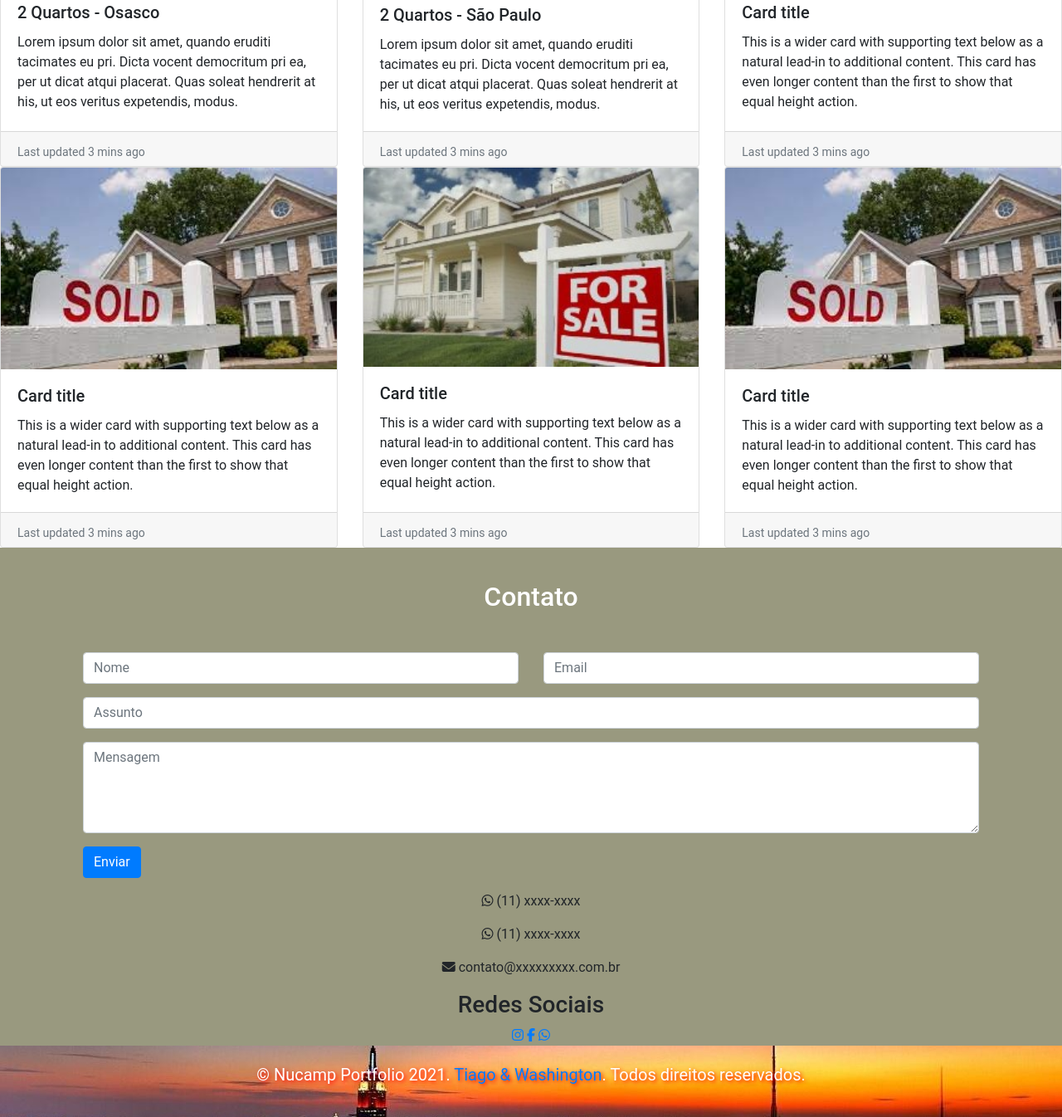
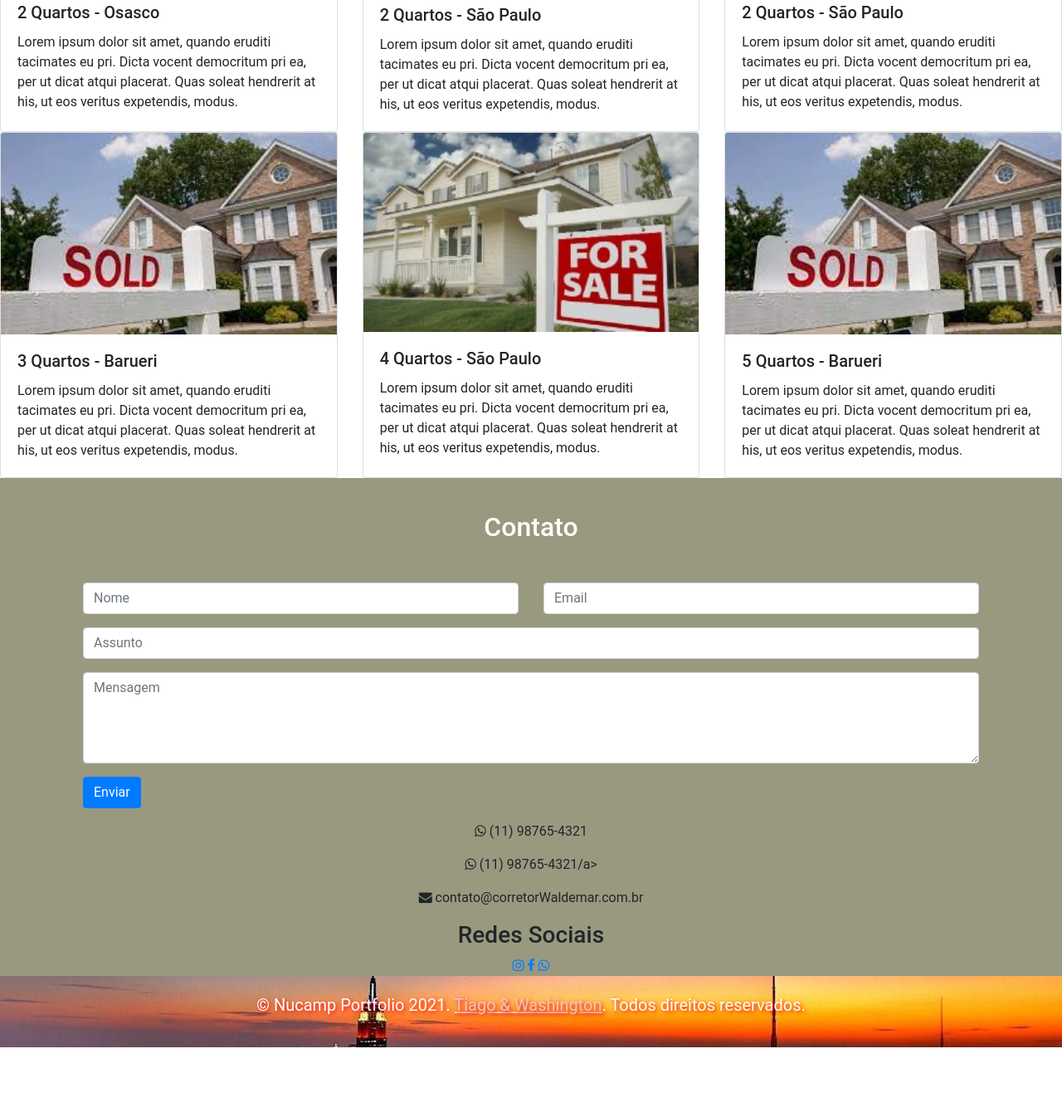
Before and after one commit to dcWashington/bootcampPortfolio, a website: page index.html in a window 1280 px wide. Shown: the part 1194-2540 px from the top of the page at 83% size. After the commit the page ends 2456 px from the top, so only its background shows below. Drawn offline with nearby package versions, Linux system fonts and the light colour scheme.

Commit message:
NPM Scripts Part 1

```diff
--- a/css/styles.css
+++ b/css/styles.css
@@ -53,6 +53,11 @@ header {
   padding: 20px 0;
 }
 
+.authorStyle{
+  color: rgb(236, 199, 199);
+  text-decoration: underline;
+}
+
 .title-padding {
   padding: 40px 0;
 }
@@ -60,7 +65,3 @@ header {
 #contact-us {
   background-color: rgb(153, 153, 127);
 }
-
-.card-footer {
-  padding-bottom: 5px;
-}
--- a/index.html
+++ b/index.html
@@ -19,8 +19,11 @@
 
     <title>Portfolio</title>
   </head>
+
   <body>
     <header>
+
+      <!-- Navbar -->
       <nav class="navbar navbar-expand-md navbar-dark bg-trasparent sticky-top">
         <div class="container">
           <a class="navbar-brand" href="#">
@@ -79,6 +82,7 @@
           wrong.
         </h3>
 
+      <!-- Search bar -->
         <div class="container-fluid">
           <label for="city" class="row form-label justify-content-center mt-5"
             >Cidades</label
@@ -105,10 +109,7 @@
       </div>
     </header>
 
-    <!-- ===================== -->
     <!-- Featued Homes Section -->
-    <!-- ===================== -->
-
     <div class="featuredHomes">
       <div>
         <h1 class="text-center title-padding">Destaques</h1>
@@ -123,9 +124,6 @@
                 Lorem ipsum dolor sit amet, quando eruditi tacimates eu pri. Dicta vocent democritum pri ea, per ut dicat atqui placerat. Quas soleat hendrerit at his, ut eos veritus expetendis, modus.
               </p>
             </div>
-            <div class="card-footer">
-              <small class="text-muted">Last updated 3 mins ago</small>
-            </div>
           </div>
         </div>
         <div class="col">
@@ -137,8 +135,27 @@
                 Lorem ipsum dolor sit amet, quando eruditi tacimates eu pri. Dicta vocent democritum pri ea, per ut dicat atqui placerat. Quas soleat hendrerit at his, ut eos veritus expetendis, modus.
               </p>
             </div>
-            <div class="card-footer">
-              <small class="text-muted">Last updated 3 mins ago</small>
+          </div>
+        </div>
+        <div class="col">
+          <div class="card h-100">
+            <img src="images/forSale.jpg" class="card-img-top" alt="..." />
+            <div class="card-body">
+              <h5 class="card-title">2 Quartos - São Paulo</h5>
+              <p class="card-text">
+                Lorem ipsum dolor sit amet, quando eruditi tacimates eu pri. Dicta vocent democritum pri ea, per ut dicat atqui placerat. Quas soleat hendrerit at his, ut eos veritus expetendis, modus.
+              </p>
+            </div>
+          </div>
+        </div>
+        <div class="col">
+          <div class="card h-100">
+            <img src="images/soldHouse.jpg" class="card-img-top" alt="..." />
+            <div class="card-body">
+              <h5 class="card-title">3 Quartos - Barueri</h5>
+              <p class="card-text">
+                Lorem ipsum dolor sit amet, quando eruditi tacimates eu pri. Dicta vocent democritum pri ea, per ut dicat atqui placerat. Quas soleat hendrerit at his, ut eos veritus expetendis, modus.
+              </p>
             </div>
           </div>
         </div>
@@ -146,15 +163,10 @@
           <div class="card h-100">
             <img src="images/forSale.jpg" class="card-img-top" alt="..." />
             <div class="card-body">
-              <h5 class="card-title">Card title</h5>
+              <h5 class="card-title">4 Quartos - São Paulo</h5>
               <p class="card-text">
-                This is a wider card with supporting text below as a natural
-                lead-in to additional content. This card has even longer content
-                than the first to show that equal height action.
+                Lorem ipsum dolor sit amet, quando eruditi tacimates eu pri. Dicta vocent democritum pri ea, per ut dicat atqui placerat. Quas soleat hendrerit at his, ut eos veritus expetendis, modus.
               </p>
-            </div>
-            <div class="card-footer">
-              <small class="text-muted">Last updated 3 mins ago</small>
             </div>
           </div>
         </div>
@@ -162,53 +174,17 @@
           <div class="card h-100">
             <img src="images/soldHouse.jpg" class="card-img-top" alt="..." />
             <div class="card-body">
-              <h5 class="card-title">Card title</h5>
+              <h5 class="card-title">5 Quartos - Barueri</h5>
               <p class="card-text">
-                This is a wider card with supporting text below as a natural
-                lead-in to additional content. This card has even longer content
-                than the first to show that equal height action.
+                Lorem ipsum dolor sit amet, quando eruditi tacimates eu pri. Dicta vocent democritum pri ea, per ut dicat atqui placerat. Quas soleat hendrerit at his, ut eos veritus expetendis, modus.
               </p>
-            </div>
-            <div class="card-footer">
-              <small class="text-muted">Last updated 3 mins ago</small>
-            </div>
-          </div>
-        </div>
-        <div class="col">
-          <div class="card h-100">
-            <img src="images/forSale.jpg" class="card-img-top" alt="..." />
-            <div class="card-body">
-              <h5 class="card-title">Card title</h5>
-              <p class="card-text">
-                This is a wider card with supporting text below as a natural
-                lead-in to additional content. This card has even longer content
-                than the first to show that equal height action.
-              </p>
-            </div>
-            <div class="card-footer">
-              <small class="text-muted">Last updated 3 mins ago</small>
-            </div>
-          </div>
-        </div>
-        <div class="col">
-          <div class="card h-100">
-            <img src="images/soldHouse.jpg" class="card-img-top" alt="..." />
-            <div class="card-body">
-              <h5 class="card-title">Card title</h5>
-              <p class="card-text">
-                This is a wider card with supporting text below as a natural
-                lead-in to additional content. This card has even longer content
-                than the first to show that equal height action.
-              </p>
-            </div>
-            <div class="card-footer">
-              <small class="text-muted">Last updated 3 mins ago</small>
             </div>
           </div>
         </div>
       </div>
     </div>
 
+    <!-- Contact -->
     <section id="contact-us">
       <div class="container">
         <div class="row text-center">
@@ -268,9 +244,9 @@
         </div>
         <div class="col">
           <div class="contact-info text-center">
-            <p><i class="fa fa-whatsapp"></i> (11) xxxx-xxxx</a></p>
-            <p><i class="fa fa-whatsapp"></i> (11) xxxx-xxxx</a></p>
-            <p><i class="fa fa-envelope"></i> contato@xxxxxxxxx.com.br</a></p>
+            <p><i class="fa fa-whatsapp"></i> (11) 98765-4321</a></p>
+            <p><i class="fa fa-whatsapp"></i> (11) 98765-4321/a></p>
+            <p><i class="fa fa-envelope"></i> contato@corretorWaldemar.com.br</a></p>
             <div class="social-icons">
               <h3>Redes Sociais</h3>
               <a href="" target="_blank"><i class="fa fa-instagram"></i></a>
@@ -282,17 +258,18 @@
       </div>
     </section>
 
+    <!-- Footer -->
     <footer id="footer">
       <div class="container text-center">
-        <p>
-          &copy; Nucamp Portfolio 2021. <a href="">Tiago & Washington</a>. Todos
-          direitos reservados.
-        </p>
+        <p>&copy; Nucamp Portfolio 2021. <a href="" class="authorStyle">Tiago & Washington</a>. Todos
+          direitos reservados.</p>
       </div>
     </footer>
 
+    <script src="js/scripts.js"></script>
     <script src="node_modules/jquery/dist/jquery.slim.min.js"></script>
     <script src="node_modules/popper.js/dist/umd/popper.min.js"></script>
     <script src="node_modules/bootstrap/dist/js/bootstrap.min.js"></script>
+
   </body>
 </html>
```
Also changed, not shown: package.json (added, +36 -0 lines), 1 other file.
